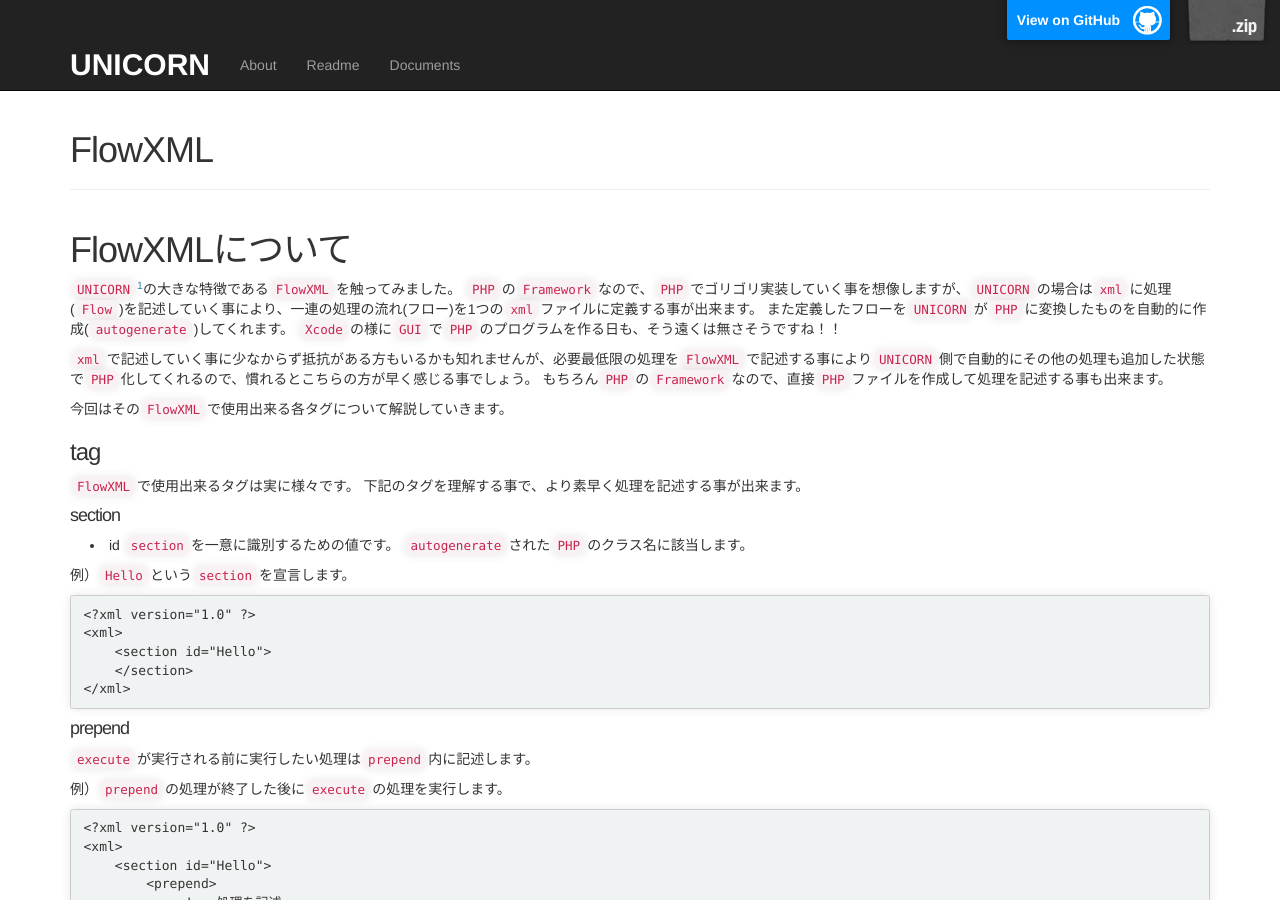
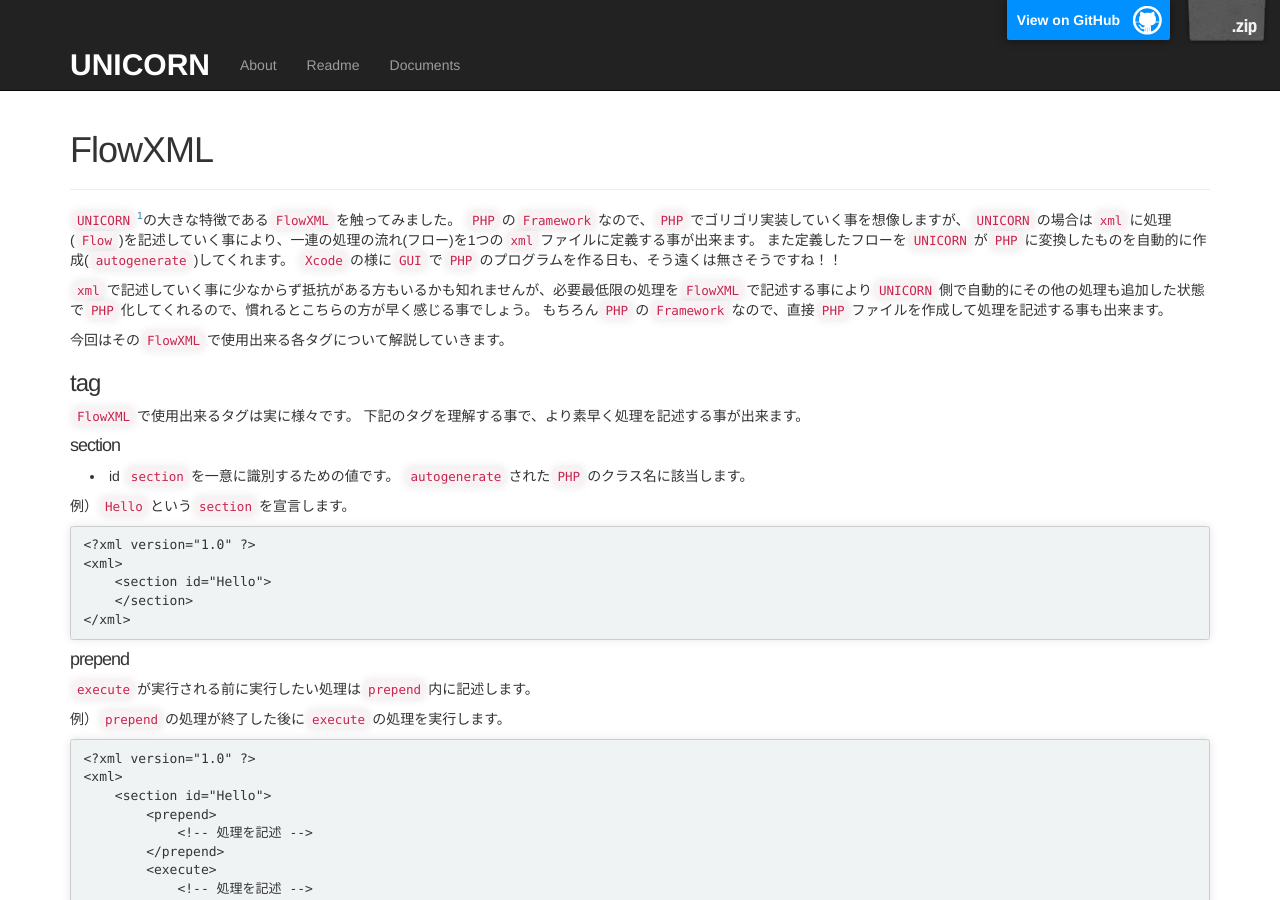
Before and after one commit to UNICORN-Project/unicorn-project.github.com, a Jekyll site: the page built from _posts/2016-03-24-FlowXML.md, in a window 1280 px wide and 900 px high. Built offline with Jekyll 4.4.1, drawn with Linux system fonts in a browser that asks for light colours.

Commit message:
Created :_posts/2016-03-24-FlowXML.md

```diff
--- a/_posts/2016-03-24-FlowXML.md
+++ b/_posts/2016-03-24-FlowXML.md
@@ -5,7 +5,6 @@
 ---
 {% include JB/setup %}
 
-# FlowXMLについて
 
 `UNICORN`[^1]の大きな特徴である`FlowXML`を触ってみました。
 `PHP`の`Framework`なので、`PHP`でゴリゴリ実装していく事を想像しますが、`UNICORN`の場合は`xml`に処理(`Flow`)を記述していく事により、一連の処理の流れ(フロー)を1つの`xml`ファイルに定義する事が出来ます。
```
